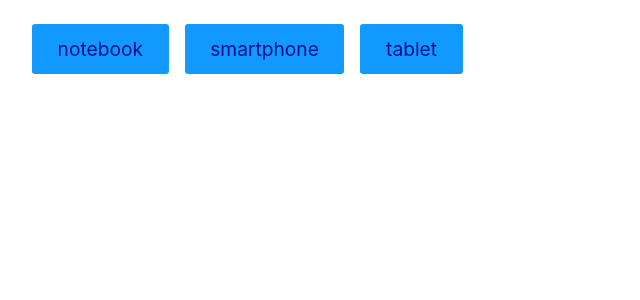
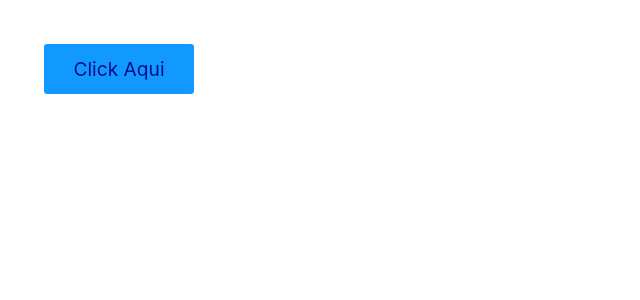
Before and after one commit to barbosadiego/react, a React (Create React App) app: page / in a window 1280 px wide. Shown: the top 300 px of the page, without its empty margins (0-640 px from the left). Built offline with nearby package versions, Linux system fonts and the light colour scheme.

Commit message:
prop types aula

```diff
--- a/src/App.jsx
+++ b/src/App.jsx
@@ -1,40 +1,11 @@
 import React from 'react';
 import Button from './Button';
-import Produto from './Produto';
 
-// Os links abaixo puxam dados de um produto em formato JSON
-// https://ranekapi.origamid.dev/json/api/produto/tablet
-// https://ranekapi.origamid.dev/json/api/produto/smartphone
-// https://ranekapi.origamid.dev/json/api/produto/notebook
-// Crie uma interface com 3 botões, um para cada produto.
-// Ao clicar no botão faça um fetch a api e mostre os dados do produto na tela.
-// Mostre apenas um produto por vez
-// Mostre a mensagem carregando... enquanto o fetch é realizado
-
-const App = () => {
-  const [item, setItem] = React.useState(null);
-  const [loading, setLoading] = React.useState(false);
-
-  async function handleFetch(e) {
-    setLoading(true);
-    const produto = e.target.innerText;
-    const res = await fetch(
-      `https://ranekapi.origamid.dev/json/api/produto/${produto}`,
-    );
-    const json = await res.json();
-    setItem(json);
-
-    setLoading(false);
-  }
-
+const App = (props) => {
   return (
-    <>
-      <Button onClick={handleFetch} texto="notebook" />
-      <Button onClick={handleFetch} texto="smartphone" />
-      <Button onClick={handleFetch} texto="tablet" />
-      {item && !loading ? <Produto dados={item} /> : null}
-      {loading && <p>Carregando...</p>}
-    </>
+    <div>
+      <Button margin='20px' width={150}>Click Aqui</Button>
+    </div>
   );
 };
 
--- a/src/Button.jsx
+++ b/src/Button.jsx
@@ -1,11 +1,23 @@
-import React from 'react'
+import React from 'react';
+import PropTypes from 'prop-types';
 
-const Button = ({texto, onClick}) => {
+const Button = (props) => {
   return (
-    <button onClick={onClick} style={{margin: '0 .5rem'}}>
-      {texto}
+    <button
+      style={{margin: props.margin, width: `${props.width}px`, height: `${props.width / 3}px` }}
+    >
+      {props.children}
     </button>
-  )
-}
+  );
+};
 
-export default Button
+Button.defaultProps = {
+  margin: '10px',
+};
+
+Button.propTypes = {
+  width: PropTypes.number.isRequired,
+  margin: PropTypes.string,
+};
+
+export default Button;
--- a/src/Produto.jsx
+++ /dev/null
@@ -1,15 +0,0 @@
-import React from 'react'
-
-const Produto = ({dados}) => {
-  return (
-    <div>
-       <div>
-          <h1>{dados.nome}</h1>
-          <p>R$: {dados.preco}</p>
-          <img src={dados.fotos[0].src} alt={dados.nome} />
-        </div>
-    </div>
-  )
-}
-
-export default Produto
```
Also changed, not shown: src/App.css (deleted, +0 -38 lines).
